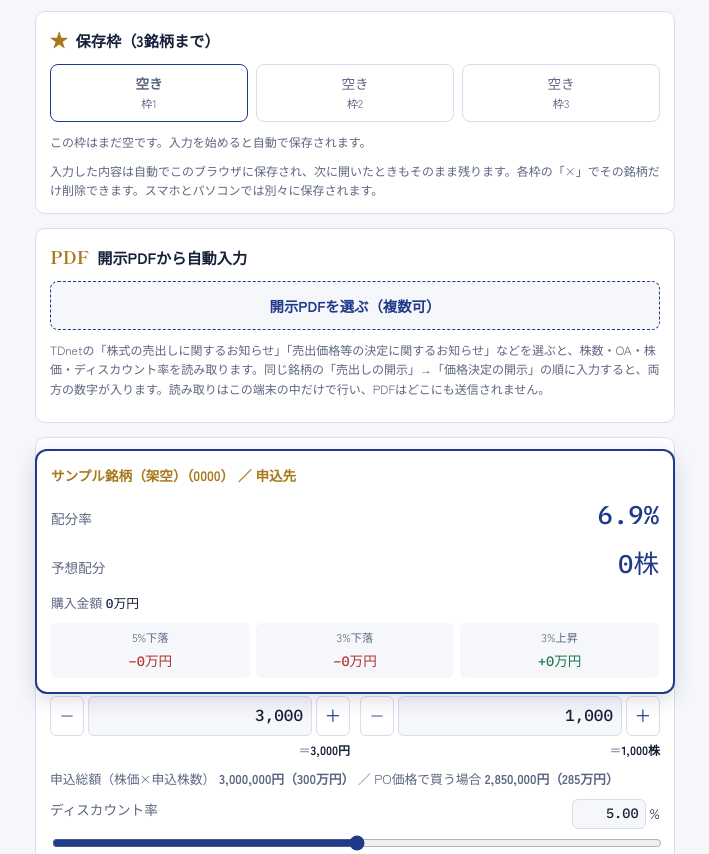
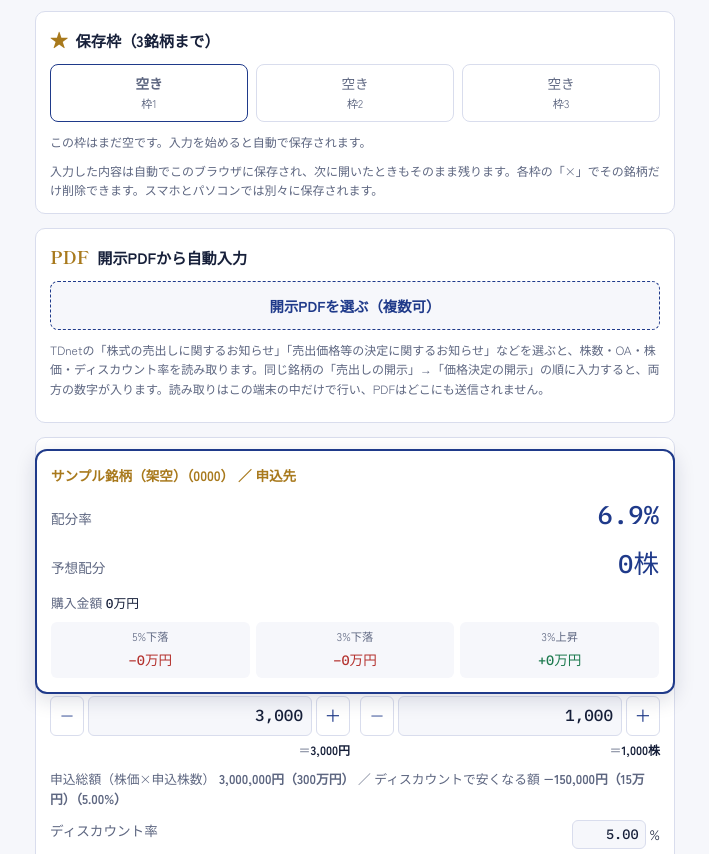
Before and after one commit to barspec884-cmyk/po-fudayomi, a plain HTML site: page index.html in a window 1280 px wide. Shown: the part 98-952 px from the top of the page, without its empty margins (285-994 px from the left). Drawn offline with Linux system fonts and the light colour scheme.

Commit message:
Add files via upload

```diff
--- a/index.html
+++ b/index.html
@@ -182,7 +182,7 @@ footer{font-size:.75rem;color:var(--muted)}
     <div class="row"><label for="price">株価（円）</label><div class="numwrap"><button type="button" class="stp" data-for="price" data-d="-1" aria-label="減らす">−</button><input type="text" class="num" id="price" value="3,000" inputmode="numeric" autocomplete="off"><button type="button" class="stp" data-for="price" data-d="1" aria-label="増やす">＋</button></div><p class="hint" id="h_price"></p></div>
     <div class="row"><label for="apply">申込株数</label><div class="numwrap"><button type="button" class="stp" data-for="apply" data-d="-1" aria-label="減らす">−</button><input type="text" class="num" id="apply" value="1,000" inputmode="numeric" autocomplete="off"><button type="button" class="stp" data-for="apply" data-d="1" aria-label="増やす">＋</button></div><p class="hint" id="h_apply"></p></div>
   </div>
-  <p class="sub">申込総額（株価×申込株数） <b id="r_applyTotal"></b> ／ PO価格で買う場合 <b id="r_applyPo"></b></p>
+  <p class="sub">申込総額（株価×申込株数） <b id="r_applyTotal"></b> ／ ディスカウントで安くなる額 <b id="r_applyDiff"></b></p>
   <div class="row"><label for="disc">ディスカウント率 <span class="discbox"><input type="text" id="discNum" class="num" inputmode="decimal" autocomplete="off" aria-label="ディスカウント率（%）">%</span></label><input type="range" id="disc" min="0" max="10" step="0.01" value="5"></div>
   <div class="row"><label for="tick">PO価格の端数</label>
     <select id="tick">
@@ -532,10 +532,12 @@ function calc(){
   $('o_avg').textContent=fmt(avg)+'株';
   $('o_decline').textContent=$('decline').value+'%';
   $('r_po').textContent=yen(po)+'円';
-  // 申込総額：株価×申込株数（参考にPO価格×申込株数も出す）
+  // 申込総額：株価×申込株数
   const yenTotal=n=>fmt(n)+'円（'+man(n)+'）';
   $('r_applyTotal').textContent=yenTotal(price*apply);
-  $('r_applyPo').textContent=yenTotal(po*apply);
+  // 株価で買うより、PO価格で買うと何円安いか（ディスカウント率を動かすと変わる）
+  const diff=(price-po)*apply;
+  $('r_applyDiff').textContent=(diff>0?'−':'')+yenTotal(Math.abs(diff))+(price>0?'（'+((price-po)/price*100).toFixed(2)+'%）':'');
   const sum=total+oa, size=sum*po;
   $('r_sum').textContent=fmt(sum)+'株（'+kanji(sum)+'株）';
   $('r_size').textContent=size>=1e8?'約'+(size/1e8).toLocaleString('ja-JP',{maximumFractionDigits:1})+'億円':man(size);
```
